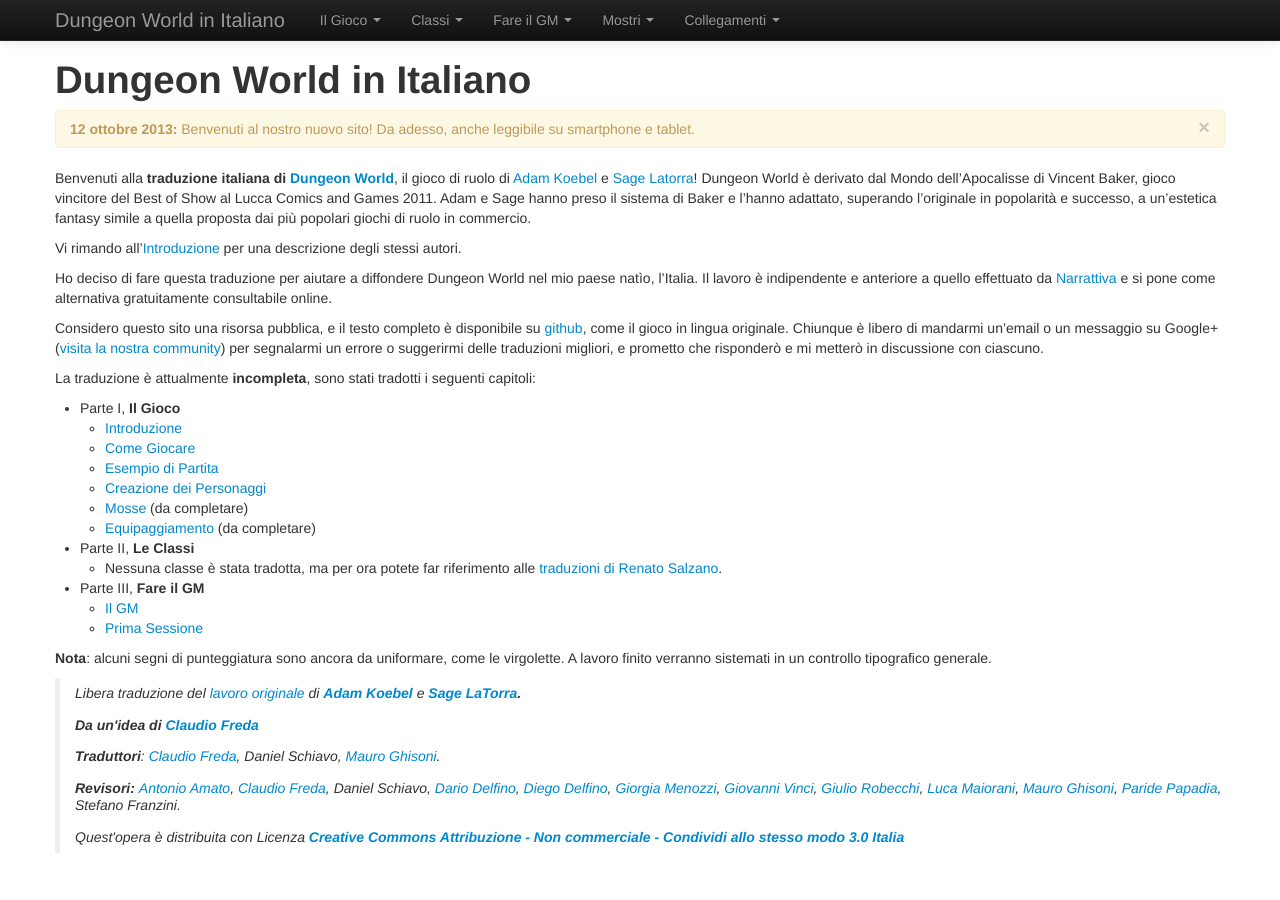
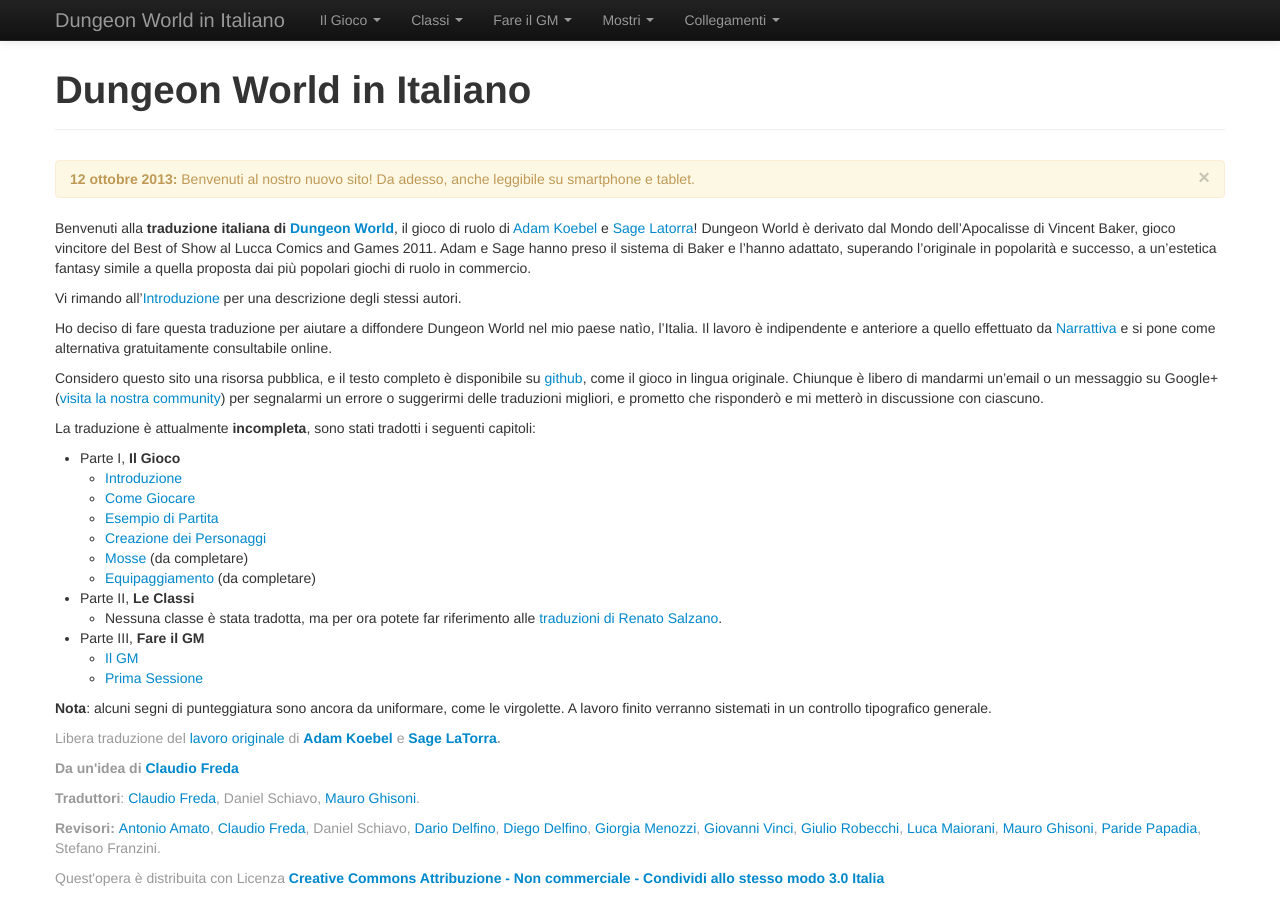
Before and after one commit to Kelmor91/Dungeon-World-Italiano, a Jekyll site: the page built from index.md, in a window 1280 px wide. Built offline with Jekyll 4.4.1, drawn with Linux system fonts in a browser that asks for light colours; nearby versions of some CDN libraries.

Commit message:
modificato footer

```diff
--- a/_layouts/default.html
+++ b/_layouts/default.html
@@ -117,11 +117,26 @@
     </div>
   </div>
 
-  <div id="content" class="container">
+  <div class="wrap">
+    <div id="content" class="container">
+		<div class="page-header">
 		<h1> {{ page.title }} </h1>
+		</div>
+		{{ content | replace:'h4>','h5>' | replace:'<h4','<h5' | replace:'h3>','h4>' | replace:'<h3','<h4' | replace:'h2>','h3>' | replace:'<h2','<h3' | replace:'h1>','h2>' | replace:'<h1','<h2' }}
+    </div>
+  <div class="wrap">
 
-		{{ content | replace:'h4>','h5>' | replace:'<h4','<h5' | replace:'h3>','h4>' | replace:'<h3','<h4' | replace:'h2>','h3>' | replace:'<h2','<h3' | replace:'h1>','h2>' | replace:'<h1','<h2' }}
+  <div id="footer">
+    <div class="container">
+		<p class="muted credit">Libera traduzione del <a href="https://github.com/Sagelt/Dungeon-World" target="_blank">lavoro originale</a> di <a href="https://plus.google.com/u/0/112484087750169360510"><b>Adam Koebel</b></a> e <b><a href="https://plus.google.com/u/0/117415966179711277938">Sage LaTorra</a>.
+		</b></p>
+		<p class="muted credit"><b>Da un'idea di&nbsp;</b><a href="https://plus.google.com/u/0/112991578095647299350" target="_blank"><b>Claudio Freda</b></a></p>
+		<p class="muted credit"><b>Traduttori</b>:&nbsp;<a href="https://plus.google.com/u/0/112991578095647299350" target="_blank">Claudio Freda</a>,&nbsp;Daniel Schiavo,&nbsp;<a href="https://plus.google.com/113536342334278411258" style="text-align:start" target="_blank">Mauro Ghisoni</a>.&nbsp;</p>
+		<p class="muted credit"><b>Revisori:&nbsp;</b><a href="https://plus.google.com/107667343404799785520" target="_blank">Antonio Amato</a>,&nbsp;<a href="https://plus.google.com/112991578095647299350" target="_blank">Claudio Freda</a>, Daniel Schiavo, <a href="https://plus.google.com/u/0/105434214058733883957" target="_blank">Dario Delfino</a>,&nbsp;<a href="https://plus.google.com/118033451148976345230" target="_blank">Diego Delfino</a>,&nbsp;<a href="https://plus.google.com/113383799827204001261" target="_blank">Giorgia Menozzi</a>,&nbsp;<a href="https://plus.google.com/107861607091405146379" target="_blank">Giovanni Vinci</a>, <a href="https://plus.google.com/u/0/117946773352558942341" target="_blank">Giulio Robecchi</a>,&nbsp;<a href="https://plus.google.com/108007955567460306563" target="_blank">Luca Maiorani</a>,&nbsp;<a href="https://plus.google.com/113536342334278411258" target="_blank">Mauro Ghisoni</a>, <a href="https://plus.google.com/u/0/100891656436184215243" target="_blank">Paride Papadia</a>, Stefano Franzini.</p>
+		<p class="muted credit">Quest'opera è distribuita con Licenza <a href="http://creativecommons.org/licenses/by-nc-sa/3.0/it/" rel="license"><b>Creative Commons Attribuzione - Non commerciale - Condividi allo stesso modo 3.0 Italia</b></a></p>
+	</div>
   </div>
+
   <script src="http://code.jquery.com/jquery-1.10.1.min.js"></script>
   <script src="http://code.jquery.com/jquery-migrate-1.2.1.min.js"></script>
   <script src="/js/bootstrap.min.js"></script>
--- a/index.md
+++ b/index.md
@@ -47,13 +47,3 @@
 [community]: https://plus.google.com/communities/114321549831158308890
 [renato]: http://caretaker.altervista.org/giochi-di-ruolo/
 [git]: https://github.com/claudiofreda/Dungeon-World-Italiano
-
-<blockquote>
-<p style="text-align:left">Libera traduzione del <a href="https://github.com/Sagelt/Dungeon-World" target="_blank">lavoro originale</a> di <a href="https://plus.google.com/u/0/112484087750169360510"><b>Adam Koebel</b></a> e <b><a href="https://plus.google.com/u/0/117415966179711277938">Sage LaTorra</a>.
-</b></p>
-<p style="text-align:left"><b>Da un'idea di&nbsp;</b><a href="https://plus.google.com/u/0/112991578095647299350" target="_blank"><b>Claudio Freda</b></a></p>
-<p style="text-align:left"><b>Traduttori</b>:&nbsp;<a href="https://plus.google.com/u/0/112991578095647299350" target="_blank">Claudio Freda</a>,&nbsp;Daniel Schiavo,&nbsp;<a href="https://plus.google.com/113536342334278411258" style="text-align:start" target="_blank">Mauro Ghisoni</a>.&nbsp;</p>
-<p style="text-align:left"><b>Revisori:&nbsp;</b><a href="https://plus.google.com/107667343404799785520" target="_blank">Antonio Amato</a>,&nbsp;<a href="https://plus.google.com/112991578095647299350" target="_blank">Claudio Freda</a>, Daniel Schiavo, <a href="https://plus.google.com/u/0/105434214058733883957" target="_blank">Dario Delfino</a>,&nbsp;<a href="https://plus.google.com/118033451148976345230" target="_blank">Diego Delfino</a>,&nbsp;<a href="https://plus.google.com/113383799827204001261" target="_blank">Giorgia Menozzi</a>,&nbsp;<a href="https://plus.google.com/107861607091405146379" target="_blank">Giovanni Vinci</a>, <a href="https://plus.google.com/u/0/117946773352558942341" target="_blank">Giulio Robecchi</a>,&nbsp;<a href="https://plus.google.com/108007955567460306563" target="_blank">Luca Maiorani</a>,&nbsp;<a href="https://plus.google.com/113536342334278411258" target="_blank">Mauro Ghisoni</a>, <a href="https://plus.google.com/u/0/100891656436184215243" target="_blank">Paride Papadia</a>, Stefano Franzini.</p>
-<p style="text-align:left">
-Quest'opera è distribuita con Licenza <a href="http://creativecommons.org/licenses/by-nc-sa/3.0/it/" rel="license"><b>Creative Commons Attribuzione - Non commerciale - Condividi allo stesso modo 3.0 Italia</b></a></p>
-</blockquote>
```
